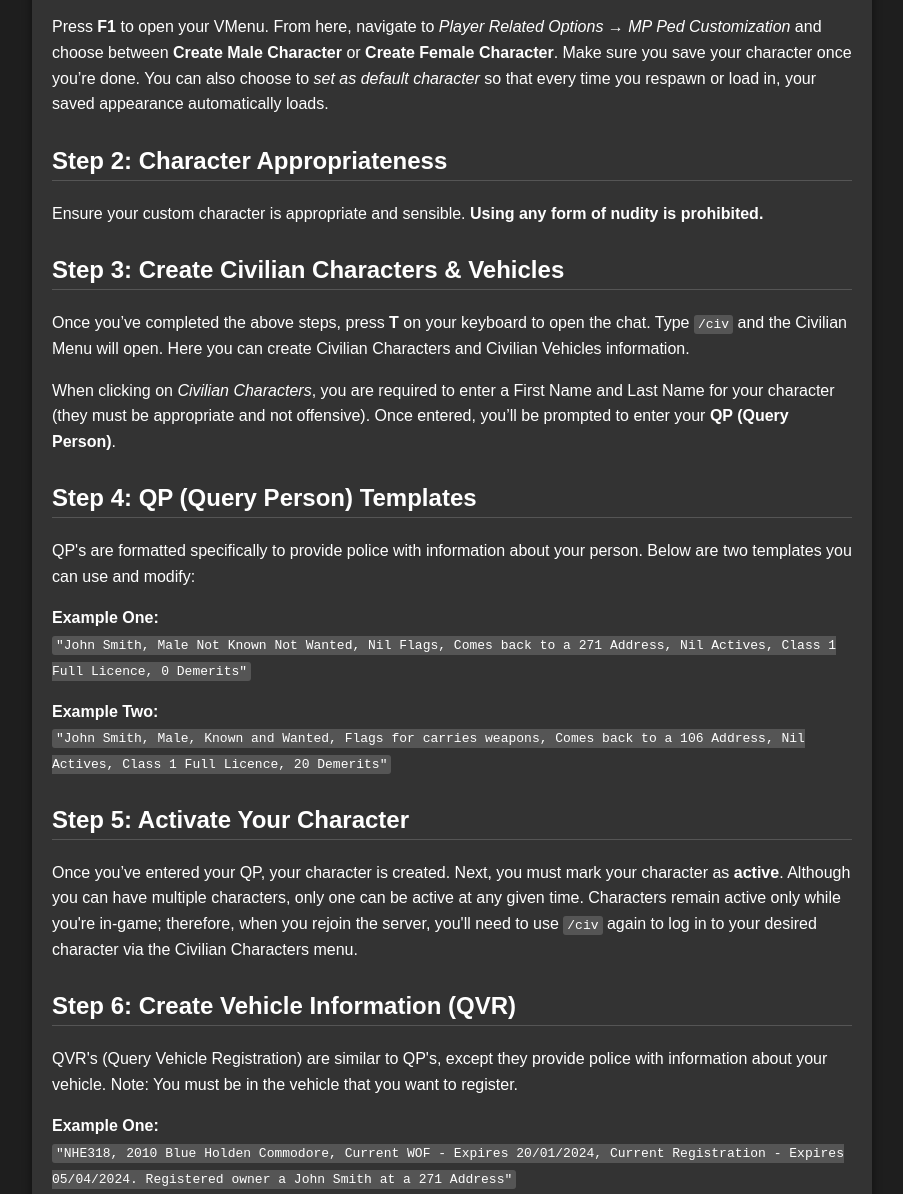
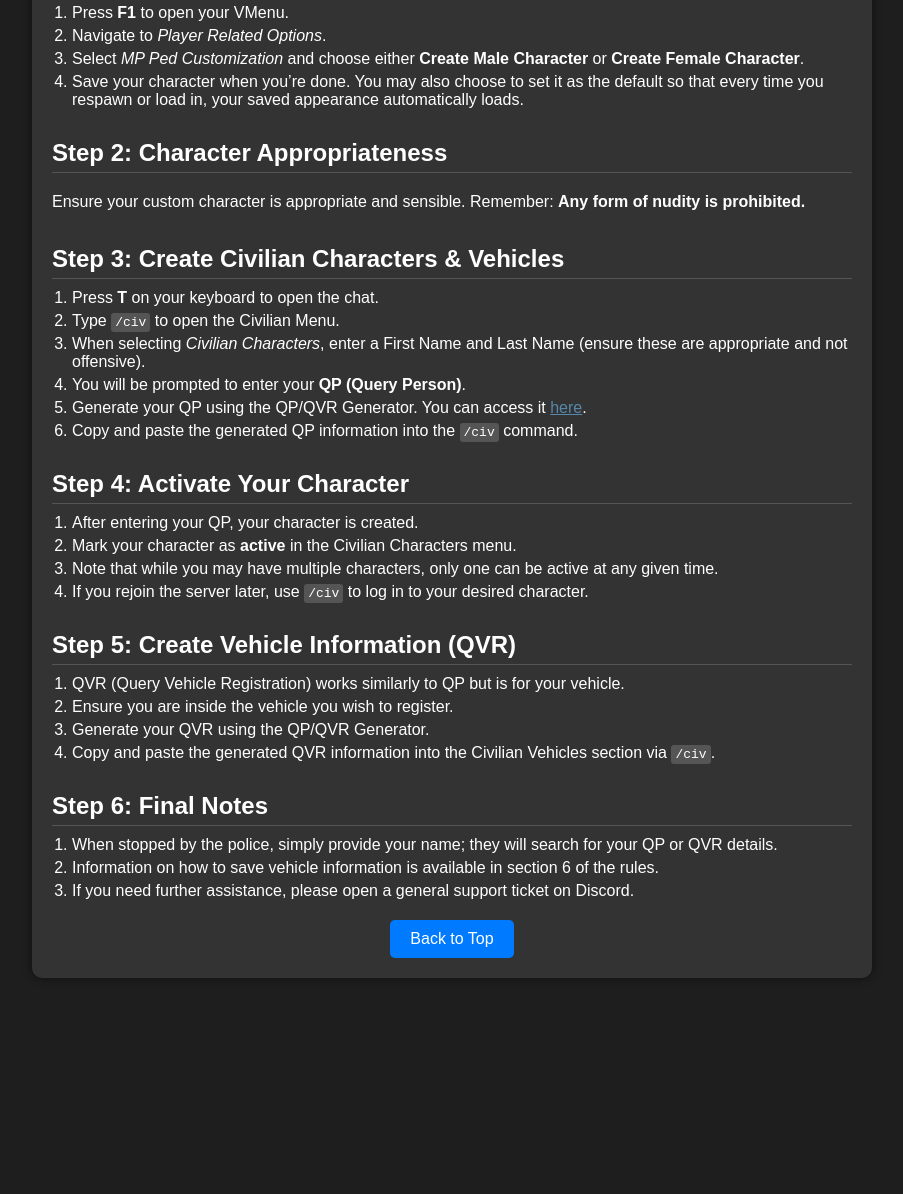
Before and after one commit to NZDurriez/CharacterCreation, a plain HTML site: page index.html in a window 1280 px wide. Shown: the part 178-1372 px from the top of the page, without its empty margins (188-1091 px from the left). After the commit the page ends 1186 px from the top, so only its background shows below. Drawn offline with Linux system fonts and the light colour scheme.

Commit message:
Update index.html
Edited steps

```diff
--- a/index.html
+++ b/index.html
@@ -12,7 +12,7 @@
       font-family: Arial, sans-serif;
       margin: 0;
       padding: 0;
-      /* Hide scrollbars in WebKit-based browsers */
+      /* Hide scrollbars in Webkit-based browsers */
       overflow-y: scroll;
     }
     ::-webkit-scrollbar {
@@ -41,6 +41,7 @@
     h2.step-title {
       font-size: 1.5em;
       margin-top: 30px;
+      margin-bottom: 10px;
       border-bottom: 1px solid #555;
       padding-bottom: 5px;
     }
@@ -48,6 +49,16 @@
     p {
       line-height: 1.6;
       margin-bottom: 15px;
+    }
+
+    ol.substeps {
+      margin: 0 0 15px 20px;
+      padding: 0;
+      list-style-type: decimal;
+    }
+
+    ol.substeps li {
+      margin-bottom: 5px;
     }
 
     code {
@@ -77,71 +88,57 @@
     <h1 class="title">Character Creation</h1>
 
     <h2 class="step-title">Step 1: Open Your VMenu</h2>
-    <p>
-      Press <strong>F1</strong> to open your VMenu. From here, navigate to <em>Player Related Options &rarr; MP Ped Customization</em> and choose between <strong>Create Male Character</strong> or <strong>Create Female Character</strong>. Make sure you save your character once you’re done. You can also choose to <em>set as default character</em> so that every time you respawn or load in, your saved appearance automatically loads.
-    </p>
+    <ol class="substeps">
+      <li>Press <strong>F1</strong> to open your VMenu.</li>
+      <li>Navigate to <em>Player Related Options</em>.</li>
+      <li>Select <em>MP Ped Customization</em> and choose either <strong>Create Male Character</strong> or <strong>Create Female Character</strong>.</li>
+      <li>Save your character when you’re done. You may also choose to set it as the default so that every time you respawn or load in, your saved appearance automatically loads.</li>
+    </ol>
 
     <h2 class="step-title">Step 2: Character Appropriateness</h2>
     <p>
-      Ensure your custom character is appropriate and sensible. <strong>Using any form of nudity is prohibited.</strong>
+      Ensure your custom character is appropriate and sensible. Remember: <strong>Any form of nudity is prohibited.</strong>
     </p>
 
     <h2 class="step-title">Step 3: Create Civilian Characters & Vehicles</h2>
-    <p>
-      Once you’ve completed the above steps, press <strong>T</strong> on your keyboard to open the chat. Type <code>/civ</code> and the Civilian Menu will open. Here you can create Civilian Characters and Civilian Vehicles information.
-    </p>
-    <p>
-      When clicking on <em>Civilian Characters</em>, you are required to enter a First Name and Last Name for your character (they must be appropriate and not offensive). Once entered, you’ll be prompted to enter your <strong>QP (Query Person)</strong>.
-    </p>
+    <ol class="substeps">
+      <li>Press <strong>T</strong> on your keyboard to open the chat.</li>
+      <li>Type <code>/civ</code> to open the Civilian Menu.</li>
+      <li>When selecting <em>Civilian Characters</em>, enter a First Name and Last Name (ensure these are appropriate and not offensive).</li>
+      <li>You will be prompted to enter your <strong>QP (Query Person)</strong>.</li>
+      <li>Generate your QP using the QP/QVR Generator. You can access it <a href="https://nzdurriez.github.io/QP-QVR-GENERATOR/" target="_blank" style="color:#58a;">here</a>.</li>
+      <li>Copy and paste the generated QP information into the <code>/civ</code> command.</li>
+    </ol>
 
-    <h2 class="step-title">Step 4: QP (Query Person) Templates</h2>
-    <p>
-      QP's are formatted specifically to provide police with information about your person. Below are two templates you can use and modify:
-    </p>
-    <p>
-      <strong>Example One:</strong><br>
-      <code>"John Smith, Male Not Known Not Wanted, Nil Flags, Comes back to a 271 Address, Nil Actives, Class 1 Full Licence, 0 Demerits"</code>
-    </p>
-    <p>
-      <strong>Example Two:</strong><br>
-      <code>"John Smith, Male, Known and Wanted, Flags for carries weapons, Comes back to a 106 Address, Nil Actives, Class 1 Full Licence, 20 Demerits"</code>
-    </p>
+    <h2 class="step-title">Step 4: Activate Your Character</h2>
+    <ol class="substeps">
+      <li>After entering your QP, your character is created.</li>
+      <li>Mark your character as <strong>active</strong> in the Civilian Characters menu.</li>
+      <li>Note that while you may have multiple characters, only one can be active at any given time.</li>
+      <li>If you rejoin the server later, use <code>/civ</code> to log in to your desired character.</li>
+    </ol>
 
-    <h2 class="step-title">Step 5: Activate Your Character</h2>
-    <p>
-      Once you’ve entered your QP, your character is created. Next, you must mark your character as <strong>active</strong>. Although you can have multiple characters, only one can be active at any given time. Characters remain active only while you're in-game; therefore, when you rejoin the server, you'll need to use <code>/civ</code> again to log in to your desired character via the Civilian Characters menu.
-    </p>
+    <h2 class="step-title">Step 5: Create Vehicle Information (QVR)</h2>
+    <ol class="substeps">
+      <li>QVR (Query Vehicle Registration) works similarly to QP but is for your vehicle.</li>
+      <li>Ensure you are inside the vehicle you wish to register.</li>
+      <li>Generate your QVR using the QP/QVR Generator.</li>
+      <li>Copy and paste the generated QVR information into the Civilian Vehicles section via <code>/civ</code>.</li>
+    </ol>
 
-    <h2 class="step-title">Step 6: Create Vehicle Information (QVR)</h2>
-    <p>
-      QVR's (Query Vehicle Registration) are similar to QP's, except they provide police with information about your vehicle. Note: You must be in the vehicle that you want to register.
-    </p>
-    <p>
-      <strong>Example One:</strong><br>
-      <code>"NHE318, 2010 Blue Holden Commodore, Current WOF - Expires 20/01/2024, Current Registration - Expires 05/04/2024. Registered owner a John Smith at a 271 Address"</code>
-    </p>
-    <p>
-      <strong>Example Two:</strong><br>
-      <code>"CEP155, 2005 White Toyota Celica, Current WOF - Expires 28/04/2024, Registration - Expired 19/11/2023. Registered owner a John Smith at a 106 Address. Certified for steering and suspension modification"</code>
-    </p>
-
-    <h2 class="step-title">Step 7: Final Notes</h2>
-    <p>
-      Once you've completed the above steps correctly, you only need to provide your name to police whenever stopped; they can then search for your name and find the QP you entered. The same applies to any QVR the police search.
-    </p>
-    <p>
-      Information on how to save vehicle information is available in section 6 of the rules.
-    </p>
-    <p>
-      If you need further assistance with this section, please open a general support ticket on Discord.
-    </p>
+    <h2 class="step-title">Step 6: Final Notes</h2>
+    <ol class="substeps">
+      <li>When stopped by the police, simply provide your name; they will search for your QP or QVR details.</li>
+      <li>Information on how to save vehicle information is available in section 6 of the rules.</li>
+      <li>If you need further assistance, please open a general support ticket on Discord.</li>
+    </ol>
 
     <!-- Back to Top Button -->
     <button id="backToTop">Back to Top</button>
   </div>
 
   <script>
-    // Back to Top functionality.
+    // Back to Top functionality
     document.getElementById("backToTop").addEventListener("click", () => {
       window.scrollTo({ top: 0, behavior: "smooth" });
     });
```
